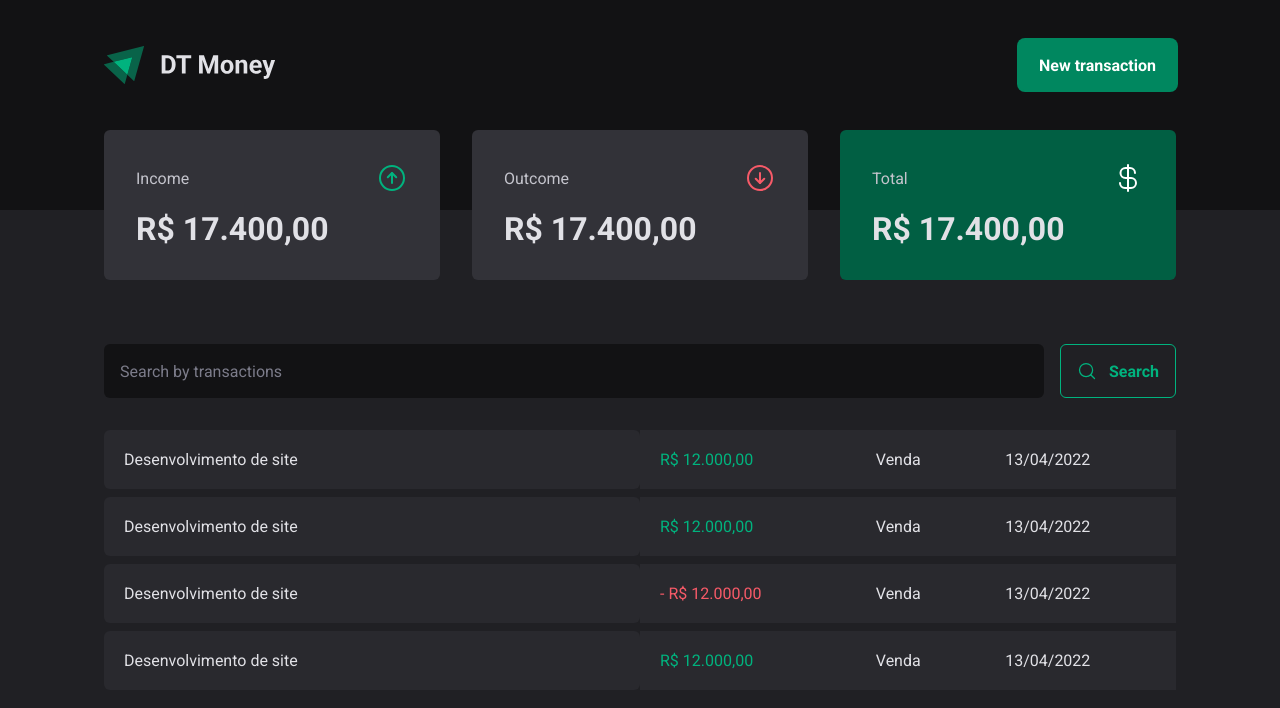
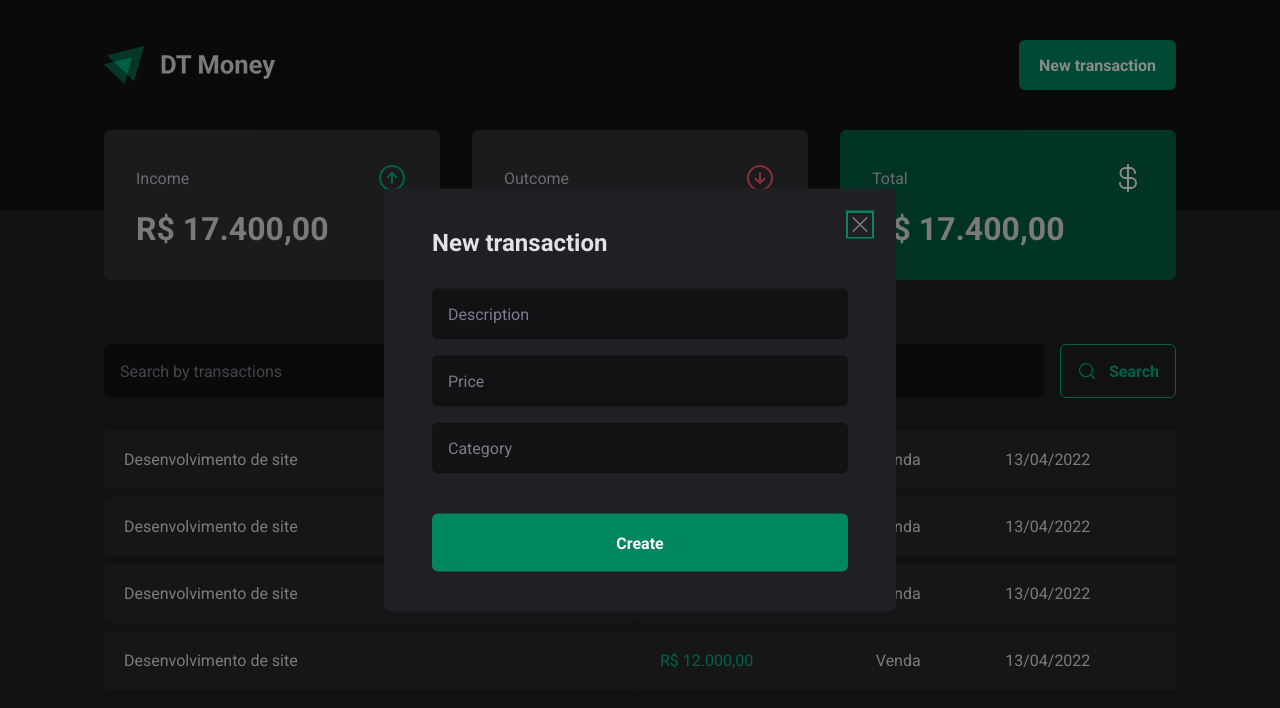
Before and after one commit to diegosano/dt-money, a React (Vite) app: page / in a window 1280 px wide. Both pictures are taken after a click on the button "New transaction". Shown: the top 708 px of the page. Built offline with nearby package versions, Linux system fonts and the light colour scheme.

Commit message:
feat: new transaction modal

```diff
--- /dev/null
+++ b/src/components/Header/NewTransactionModal/index.tsx
@@ -0,0 +1,30 @@
+import * as Dialog from '@radix-ui/react-dialog';
+import { X } from 'phosphor-react';
+
+import * as S from './styles';
+
+export function NewTransactionModal() {
+  return (
+    <Dialog.Portal>
+      <S.Overlay>
+        <S.Content>
+          <Dialog.Title>New transaction</Dialog.Title>
+
+          <Dialog.Close asChild>
+            <S.CloseButton>
+              <X size={24} />
+            </S.CloseButton>
+          </Dialog.Close>
+
+          <form action="">
+            <input type="text" placeholder="Description" required />
+            <input type="text" placeholder="Price" required />
+            <input type="text" placeholder="Category" required />
+
+            <button type="submit">Create</button>
+          </form>
+        </S.Content>
+      </S.Overlay>
+    </Dialog.Portal>
+  );
+}
--- /dev/null
+++ b/src/components/Header/NewTransactionModal/styles.ts
@@ -0,0 +1,70 @@
+import * as Dialog from '@radix-ui/react-dialog';
+import styled from 'styled-components';
+
+export const Overlay = styled(Dialog.Overlay)`
+  position: fixed;
+  width: 100vw;
+  height: 100vh;
+  inset: 0;
+  background: #00000075;
+`;
+
+export const Content = styled(Dialog.Content)`
+  min-width: 32rem;
+  border-radius: 6px;
+  padding: 2.5rem 3rem;
+  background: ${(props) => props.theme['gray-800']};
+
+  position: fixed;
+  top: 50%;
+  left: 50%;
+  transform: translate(-50%, -50%);
+
+  form {
+    margin-top: 2rem;
+
+    display: flex;
+    flex-direction: column;
+    gap: 1rem;
+
+    input {
+      border-radius: 6px;
+      border: 0;
+      background: ${(props) => props.theme['gray-900']};
+      color: ${(props) => props.theme['gray-300']};
+      padding: 1rem;
+
+      &::placeholder {
+        color: ${(props) => props.theme['gray-500']};
+      }
+    }
+
+    button[type='submit'] {
+      height: 58px;
+      border: 0;
+      background: ${(props) => props.theme['green-500']};
+      color: ${(props) => props.theme.white};
+      font-weight: bold;
+      padding: 0 1.235rem;
+      border-radius: 6px;
+      margin-top: 1.5rem;
+      cursor: pointer;
+
+      &:hover {
+        background: ${(props) => props.theme['green-700']};
+        transition: background-color 0.2s;
+      }
+    }
+  }
+`;
+
+export const CloseButton = styled.button`
+  position: absolute;
+  background: transparent;
+  border: 0;
+  top: 1.5rem;
+  right: 1.5rem;
+  cursor: pointer;
+  color: ${(props) => props.theme['gray-500']};
+  line-height: 0;
+`;
--- a/src/components/Header/index.tsx
+++ b/src/components/Header/index.tsx
@@ -1,13 +1,22 @@
-import * as S from "./styles";
+import * as Dialog from '@radix-ui/react-dialog';
 
-import logo from "../../assets/logo.svg";
+import { NewTransactionModal } from './NewTransactionModal';
+import * as S from './styles';
+
+import logo from '../../assets/logo.svg';
 
 export function Header() {
   return (
     <S.HeaderContainer>
       <S.HeaderContent>
         <img src={logo} alt="" />
-        <S.NewTransactionButton>New transaction</S.NewTransactionButton>
+        <Dialog.Root>
+          <Dialog.Trigger asChild>
+            <S.NewTransactionButton>New transaction</S.NewTransactionButton>
+          </Dialog.Trigger>
+
+          <NewTransactionModal />
+        </Dialog.Root>
       </S.HeaderContent>
     </S.HeaderContainer>
   );
```
